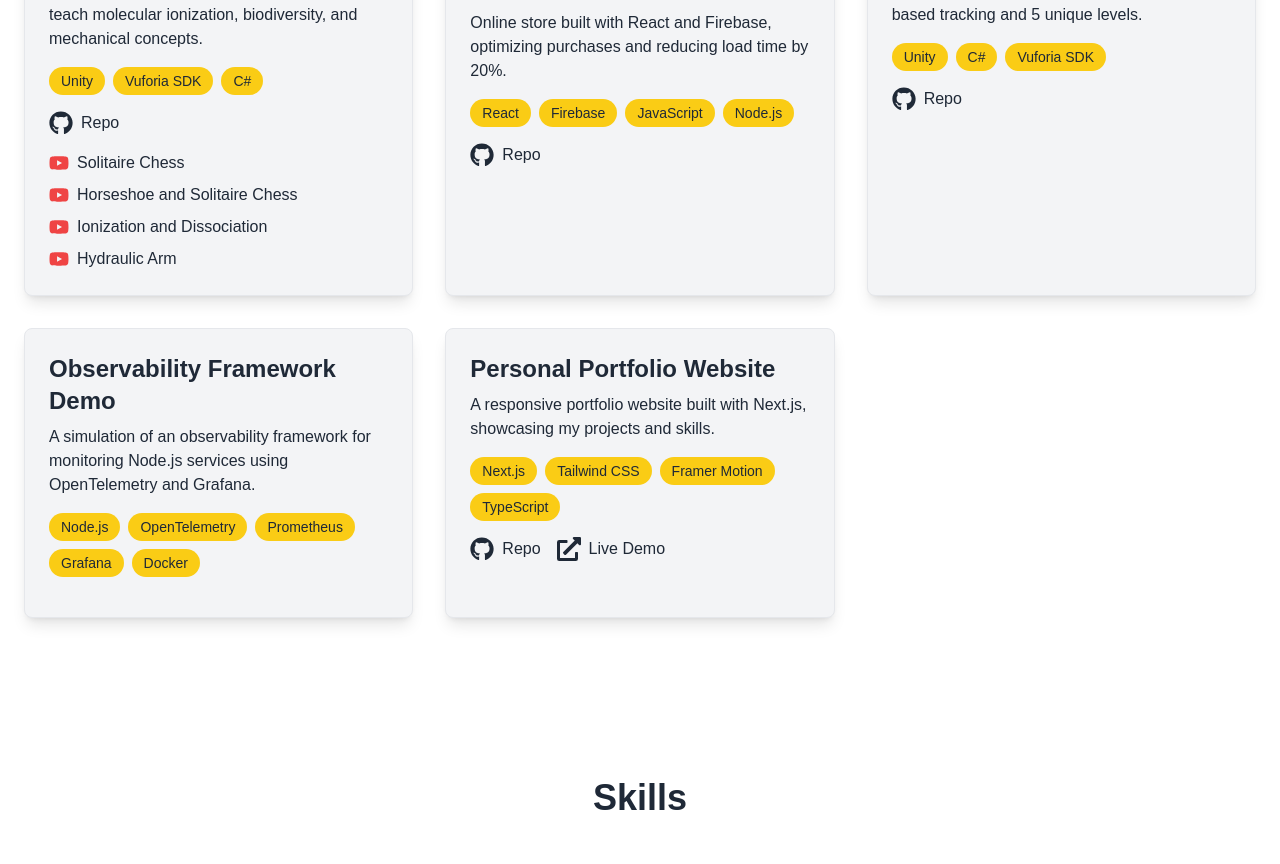
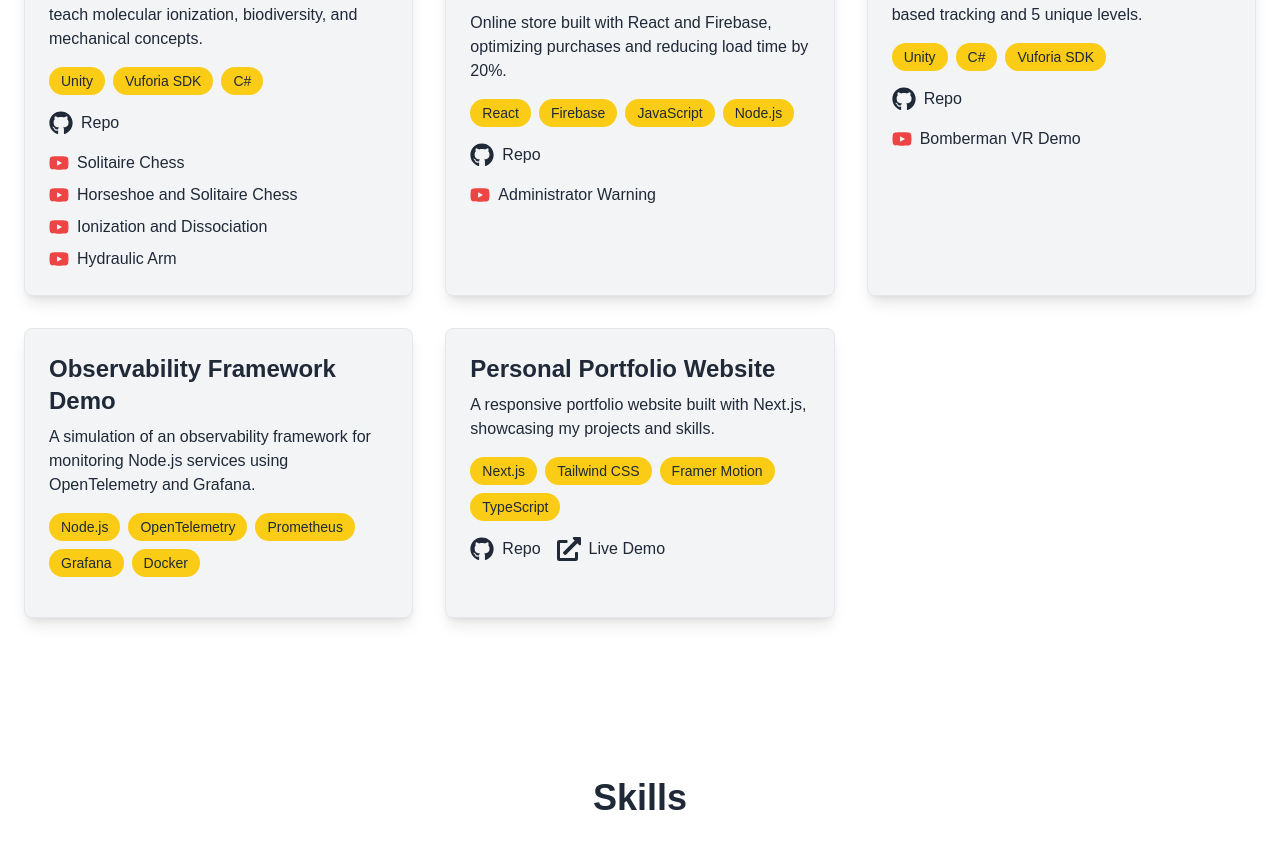
Before and after one commit to bryamslm/portfolio, a Next.js app: page / in a window 1280 px wide. Shown: the part 3020-3884 px from the top of the page. Built offline with nearby package versions, Linux system fonts and the light colour scheme.

Commit message:
Bomberman VR Video Demo

```diff
--- a/src/components/Projects.tsx
+++ b/src/components/Projects.tsx
@@ -1,6 +1,7 @@
 "use client";
 
 import { motion } from "framer-motion";
+import { video } from "framer-motion/client";
 import { FaGithub, FaExternalLinkAlt, FaYoutube } from "react-icons/fa";
 
 const projects = [
@@ -21,14 +22,18 @@ const projects = [
     description: "Online store built with React and Firebase, optimizing purchases and reducing load time by 20%.",
     techStack: ["React", "Firebase", "JavaScript", "Node.js"],
     repoLink: "https://github.com/bryamslm/EngineeringProject",
-    liveDemo: ""  // Por definir
+    videos: [
+      { title: "Administrator Warning", link: "https://youtu.be/eHsoa-aDKYQ?si=vzabd7Iv0JLMbNXs" }
+    ]
   },
   {
     title: "Bomberman VR Game",
     description: "VR Bomberman game for Android with gaze-based tracking and 5 unique levels.",
     techStack: ["Unity", "C#", "Vuforia SDK"],
     repoLink: "https://github.com/bryamslm/Bomberman-Android-VR",
-    liveDemo: ""  // Por definir
+    videos: [
+      { title: "Bomberman VR Demo", link: "https://youtu.be/amUBe5nlToA" }
+    ]
   },
   {
     title: "Observability Framework Demo",
```
